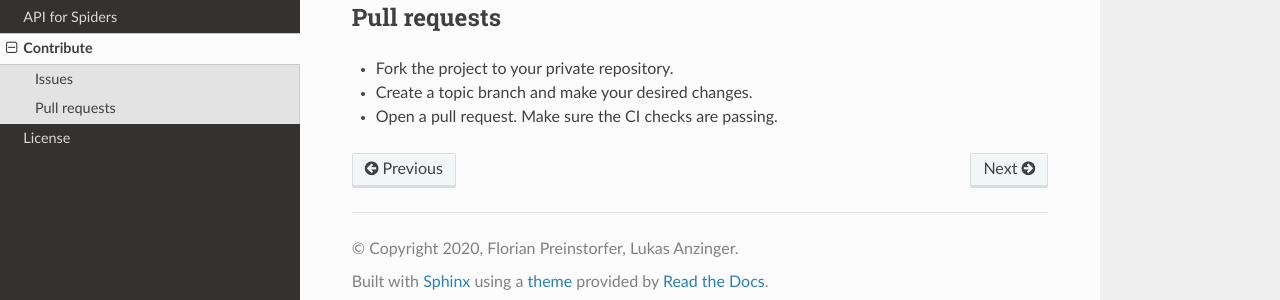
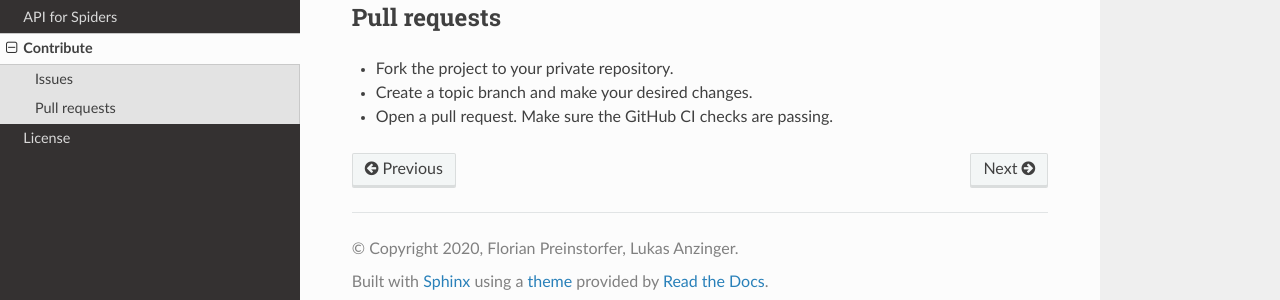
Before and after one commit to PyFeeds/PyFeeds, a Sphinx documentation site: the page built from docs/contribute.rst, in a window 1280 px wide. Shown: the part 335-635 px from the top of the page. Built offline with Sphinx 7.4.7 and the Read the Docs theme 2.0.0, drawn with Linux system fonts in a browser that asks for light colours.

```diff
--- a/README.rst
+++ b/README.rst
@@ -135,7 +135,7 @@
 
 * Fork the project to your private repository.
 * Create a topic branch and make your desired changes.
-* Open a pull request. Make sure the CI checks are passing.
+* Open a pull request. Make sure the GitHub CI checks are passing.
 
 Authors
 -------
--- a/docs/contribute.rst
+++ b/docs/contribute.rst
@@ -13,7 +13,7 @@
 ~~~~~~~~~~~~~
 * Fork the project to your private repository.
 * Create a topic branch and make your desired changes.
-* Open a pull request. Make sure the CI checks are passing.
+* Open a pull request. Make sure the GitHub CI checks are passing.
 
 .. _Feeds uses GitHub: https://github.com/pyfeeds/pyfeeds
 .. _issue tracker: https://github.com/pyfeeds/pyfeeds/issues
```
